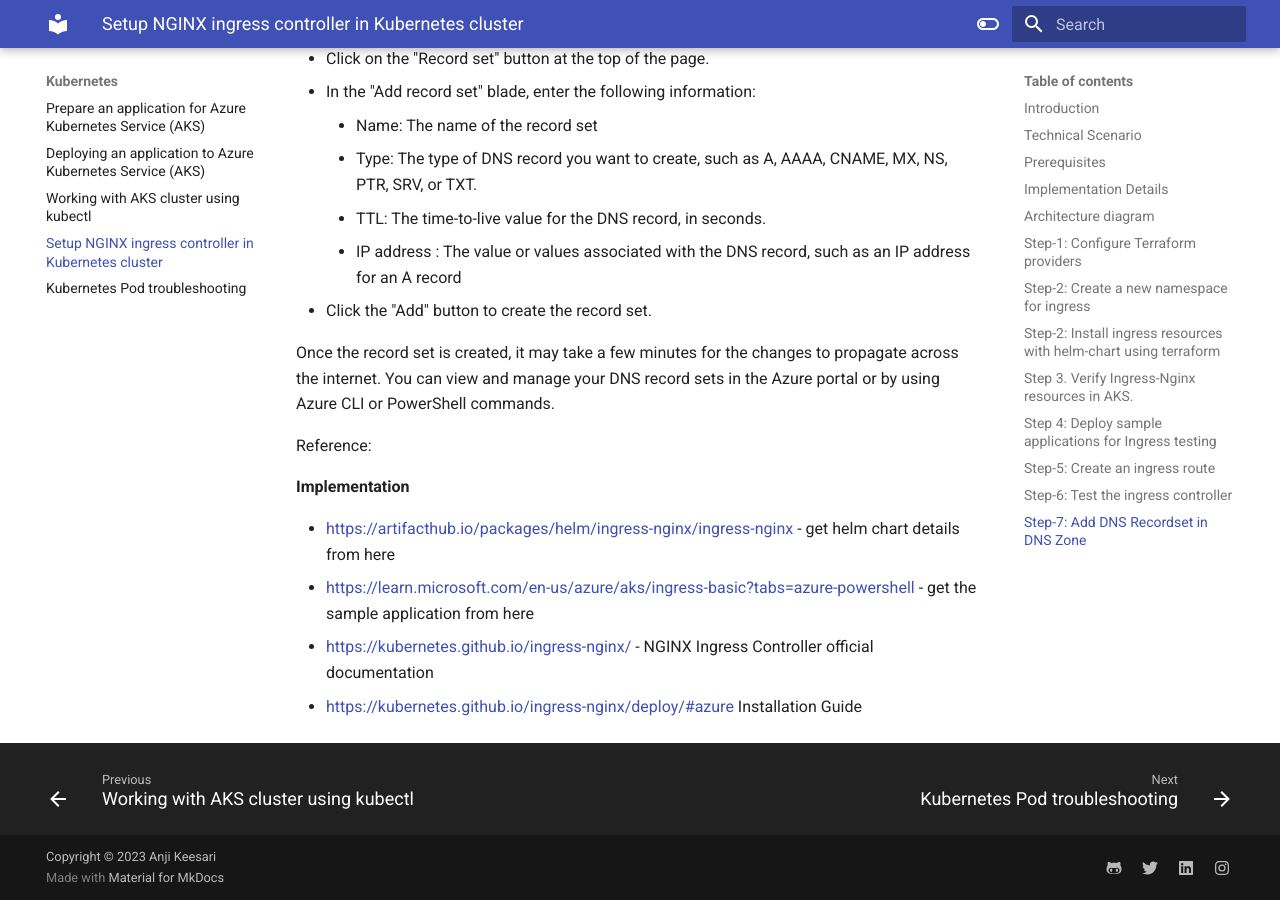
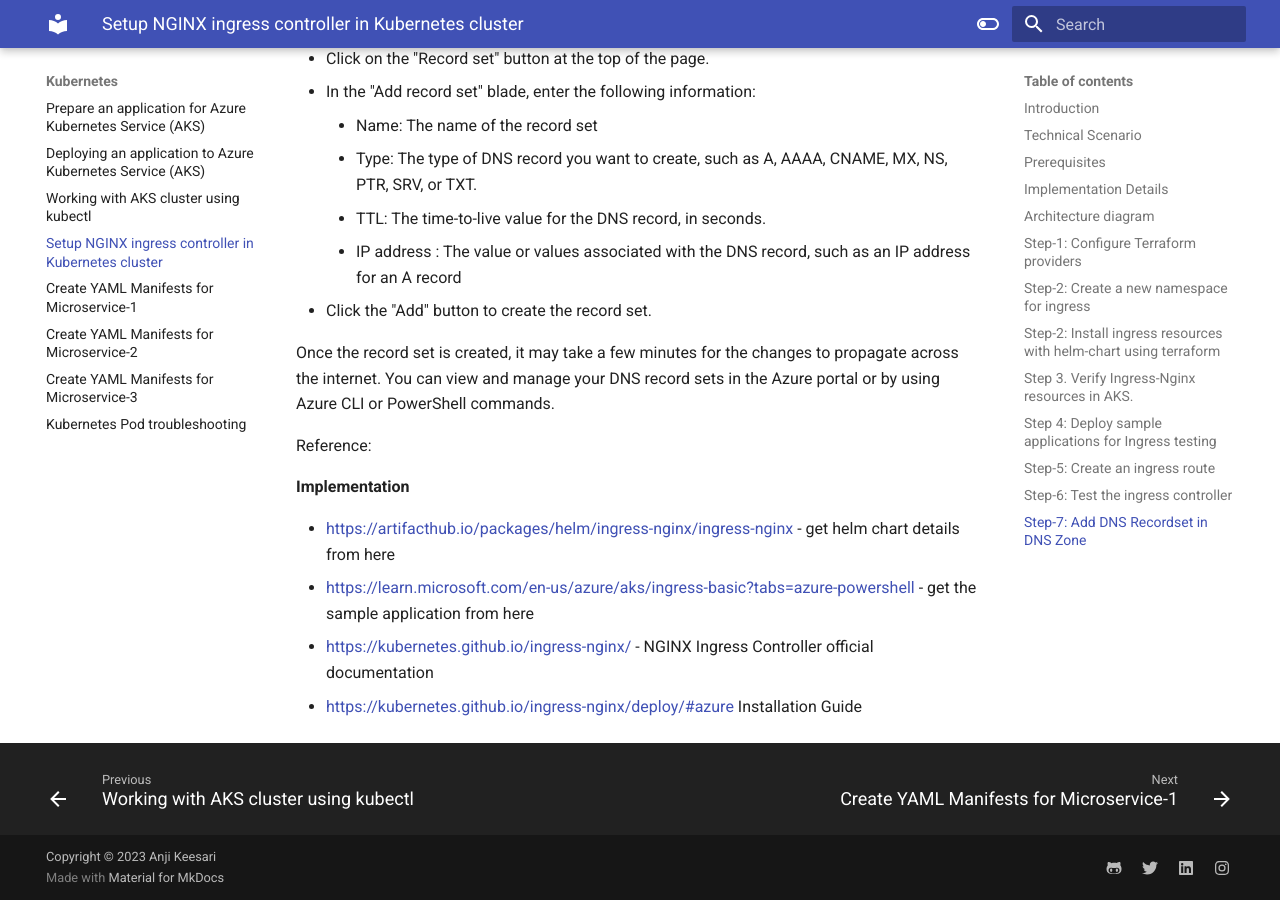
Before and after one commit to akeesari/micros-k8s, an MkDocs documentation site: the page built from docs/kubernetes/4-ingress-controller.md, in a window 1280 px wide and 900 px high, scrolled down 15874 px. Built offline with MkDocs 1.6.1 and Material for MkDocs 9.7.7, drawn with Linux system fonts in a browser that asks for light colours.

Commit message:
manifests

```diff
--- a/mkdocs.yml
+++ b/mkdocs.yml
@@ -189,6 +189,9 @@
     - Deploying an application to Azure Kubernetes Service (AKS): kubernetes/2-deploy-app.md
     - Working with AKS cluster using kubectl : kubernetes/3-working-with-aks.md
     - Setup NGINX ingress controller in Kubernetes cluster : kubernetes/4-ingress-controller.md
+    - Create YAML Manifests for Microservice-1 : kubernetes/5.1-manifests-microservice-1.md
+    - Create YAML Manifests for Microservice-2 : kubernetes/5.2-manifests-microservice-2.md
+    - Create YAML Manifests for Microservice-3 : kubernetes/5.3-manifests-microservice-3.md
     - Kubernetes Pod troubleshooting : kubernetes/pod-troubleshooting.md
   - Azure DevOps:
     - Azure DevOps Overview : devops/1-devops-overview.md
```
Also changed, not shown: docs/kubernetes/5.1-manifests-microservice-1.md (added, +28 -0 lines), docs/kubernetes/5.2-manifests-microservice-2.md (added, +5 -0 lines), docs/kubernetes/5.3-manifests-microservice-3.md (added, +5 -0 lines).
